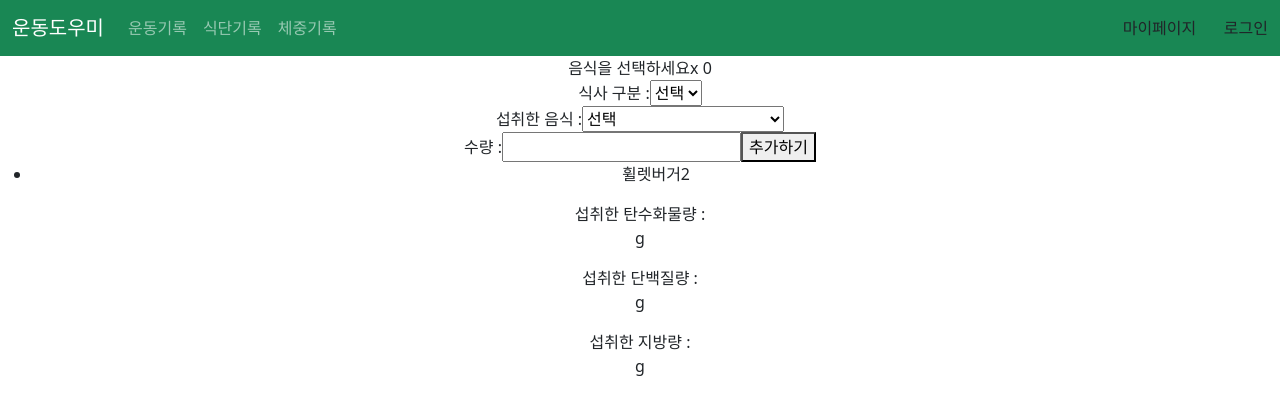
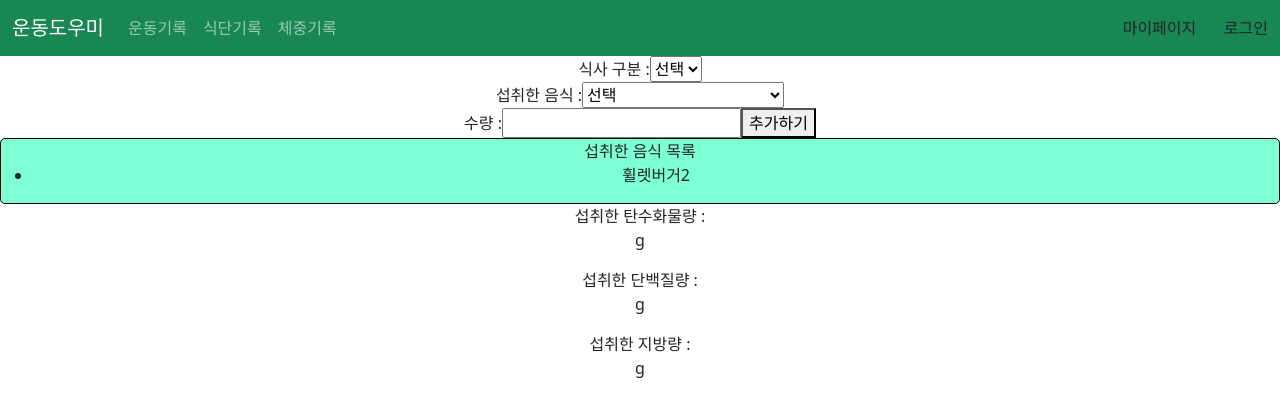
Before and after one commit to cham0287/health-tracker, a React (Create React App) app: page /diet in a window 1280 px wide. Shown: the top 416 px of the page. Built offline with nearby package versions, Linux system fonts and the light colour scheme.

Commit message:
컴포넌트 분할

```diff
--- a/src/App.css
+++ b/src/App.css
@@ -26,3 +26,9 @@
   height: 100px;
   font-size: 36px;
 }
+
+.takenFood {
+  border: 1px solid black;
+  border-radius: 5px;
+  background-color: aquamarine;
+}
--- /dev/null
+++ b/src/components/SelectOption.js
@@ -0,0 +1,60 @@
+import data from '../data';
+
+function SelectOption({
+  setSelectState,
+  setFoodCount,
+  dietList,
+  setDietList,
+  foodCount,
+  selectState,
+}) {
+  return (
+    <>
+      <div>
+        <label for='meal'>식사 구분 :</label>
+        <select name='meal' id='meal'>
+          <option>선택</option>
+          <option>아침</option>
+          <option>점심</option>
+          <option>저녁</option>
+          <option>간식</option>
+        </select>
+      </div>
+      <div>
+        <label for='diet'>섭취한 음식 : </label>
+        <select
+          name='diet'
+          id='diet'
+          onChange={(e) => {
+            setSelectState(e.target.value);
+          }}
+        >
+          <option>선택</option>
+          {data.map((food, i) => {
+            return <option>{food.name}</option>;
+          })}
+        </select>
+      </div>
+      <div>
+        <label for='fdCount'>수량 : </label>
+        <input
+          type='number'
+          onChange={(e) => {
+            setFoodCount(e.target.value);
+          }}
+        ></input>
+        <button
+          onClick={() => {
+            let newDiet = [...dietList];
+            newDiet.push({ food: selectState, count: foodCount });
+            setDietList(newDiet);
+          }}
+        >
+          추가하기
+        </button>
+      </div>
+    </>
+  );
+}
+
+export default SelectOption;
--- /dev/null
+++ b/src/components/TakenFood.js
@@ -0,0 +1,19 @@
+function TakenFood({ dietList }) {
+  return (
+    <div className='takenFood'>
+      섭취한 음식 목록
+      <ul type='disc'>
+        {dietList.map((item, i) => {
+          return (
+            <li>
+              {item.food}
+              {item.count}
+            </li>
+          );
+        })}
+      </ul>
+    </div>
+  );
+}
+
+export default TakenFood;
--- /dev/null
+++ b/src/components/TakenNutrient.js
@@ -0,0 +1,17 @@
+function TakenNutrient() {
+  return (
+    <div className='nutrientChart'>
+      <div>
+        섭취한 탄수화물량 :<p>g</p>
+      </div>
+      <div>
+        섭취한 단백질량 : <p>g</p>
+      </div>
+      <div>
+        섭취한 지방량 : <p>g</p>
+      </div>
+    </div>
+  );
+}
+
+export default TakenNutrient;
--- a/src/routers/Diet.js
+++ b/src/routers/Diet.js
@@ -1,5 +1,9 @@
 import { useState } from 'react';
 import data from '../data';
+import TakenFood from '../components/TakenFood';
+import TakenNutrient from '../components/TakenNutrient';
+import SelectOption from '../components/SelectOption';
+
 function Diet({ diet, setDiet }) {
   let [selectState, setSelectState] = useState('음식을 선택하세요');
   let [foodCount, setFoodCount] = useState(0);
@@ -8,75 +12,16 @@ function Diet({ diet, setDiet }) {
 
   return (
     <div>
-      <div>
-        {selectState}x {foodCount}
-      </div>
-      <div>
-        <label for='meal'>식사 구분 :</label>
-        <select name='meal' id='meal'>
-          <option>선택</option>
-          <option>아침</option>
-          <option>점심</option>
-          <option>저녁</option>
-          <option>간식</option>
-        </select>
-      </div>
-      <div>
-        <label for='diet'>섭취한 음식 : </label>
-        <select
-          name='diet'
-          id='diet'
-          onChange={(e) => {
-            setSelectState(e.target.value);
-          }}
-        >
-          <option>선택</option>
-          {data.map((food, i) => {
-            return <option>{food.name}</option>;
-          })}
-        </select>
-      </div>
-      <div>
-        <label for='fdCount'>수량 : </label>
-        <input
-          type='number'
-          onChange={(e) => {
-            setFoodCount(e.target.value);
-          }}
-        ></input>
-        <button
-          onClick={() => {
-            let newDiet = [...dietList];
-            newDiet.push({ food: selectState, count: foodCount });
-            setDietList(newDiet);
-          }}
-        >
-          추가하기
-        </button>
-      </div>
-
-      <ul>
-        {dietList.map((item, i) => {
-          return (
-            <li>
-              {item.food}
-              {item.count}
-            </li>
-          );
-        })}
-      </ul>
-
-      <div className='nutrientChart'>
-        <div>
-          섭취한 탄수화물량 :<p>g</p>
-        </div>
-        <div>
-          섭취한 단백질량 : <p>g</p>
-        </div>
-        <div>
-          섭취한 지방량 : <p>g</p>
-        </div>
-      </div>
+      <SelectOption
+        setSelectState={setSelectState}
+        setFoodCount={setFoodCount}
+        dietList={dietList}
+        selectState={selectState}
+        foodCount={foodCount}
+        setDietList={setDietList}
+      />
+      <TakenFood dietList={dietList} />
+      <TakenNutrient />
     </div>
   );
 }
```
